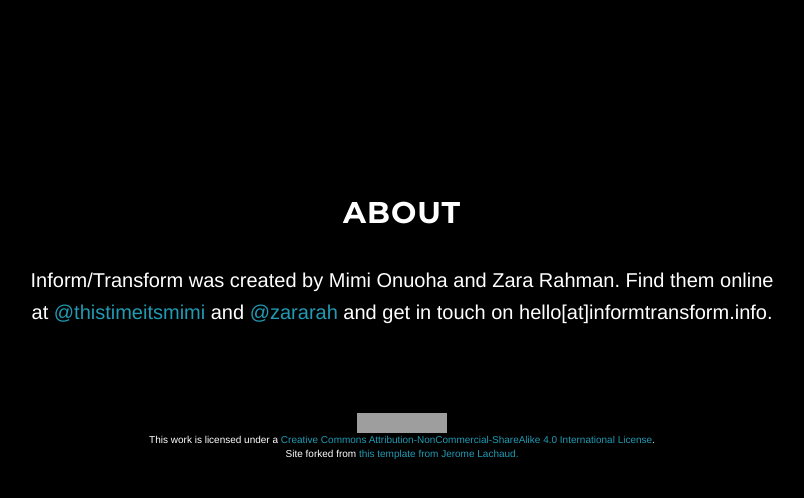
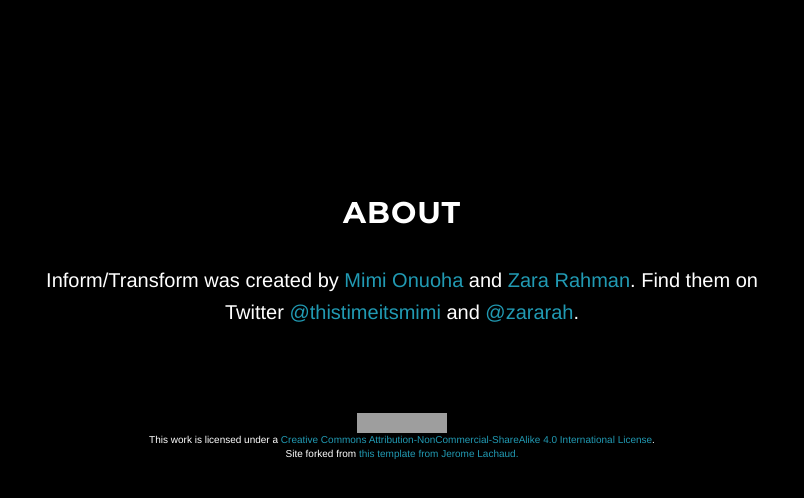
Before and after one commit to zararah/informtransform.info, a Jekyll site: the page built from index.html, in a window 1280 px wide and 900 px high, scrolled down 826 px, cut to the strip 388-886 px from the top of the window. Shown: the whole strip, without its empty margins (238-1042 px from the left). Built offline with Jekyll 4.4.1, drawn with Linux system fonts in a browser that asks for light colours; nearby versions of some CDN libraries; library files that are not in the unit come from our copies; grey boxes are pictures that could not be loaded.

Commit message:
Update about text

```diff
--- a/_includes/about.html
+++ b/_includes/about.html
@@ -3,7 +3,7 @@
         <div class="row">
             <div class="col-lg-8 col-lg-offset-2">
                 <h2>About</h2>
-                <p>Inform/Transform was created by Mimi Onuoha and Zara Rahman. Find them online at <a href="https://twitter.com/thistimeitsmimi">@thistimeitsmimi</a> and <a href="twitter.com/zararah">@zararah</a> and get in touch on hello[at]informtransform.info.</p>
+                <p>Inform/Transform was created by <a href="https://mimionuoha.com">Mimi Onuoha</a> and <a href="https://zararah.net/">Zara Rahman</a>. Find them on Twitter <a href="https://twitter.com/thistimeitsmimi">@thistimeitsmimi</a> and <a href="twitter.com/zararah">@zararah</a>.</p>
             </div>
         </div>
     </section>
```
